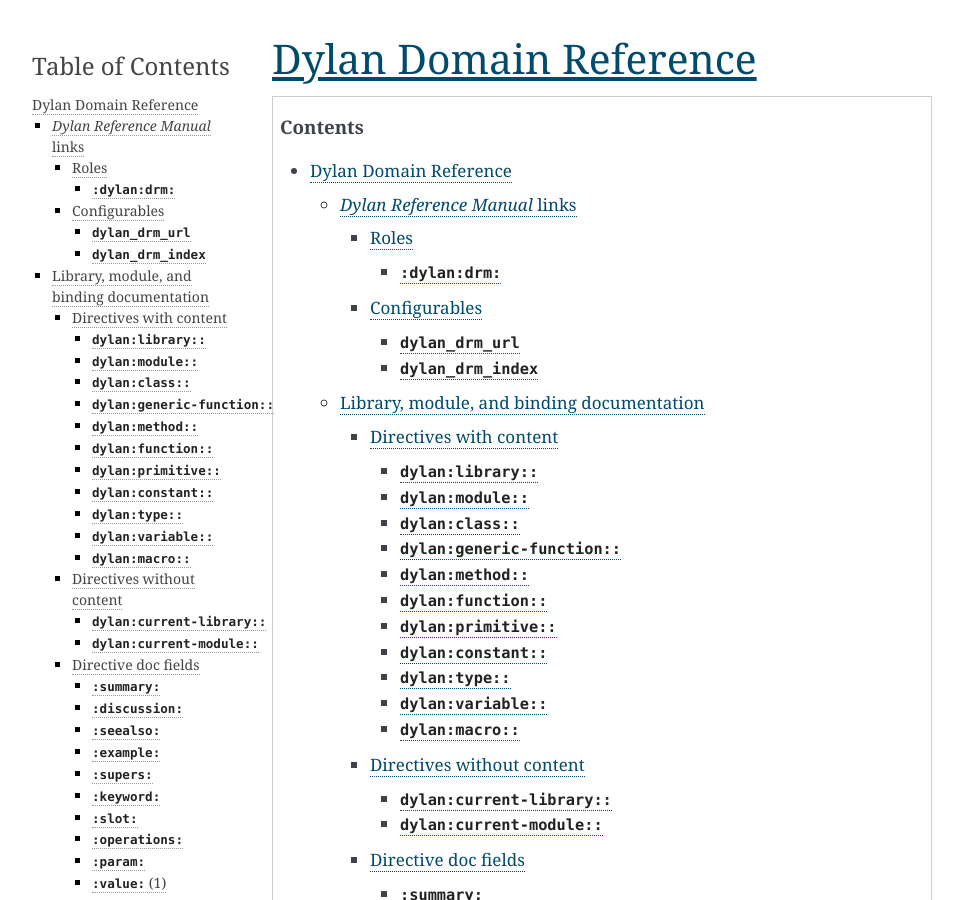
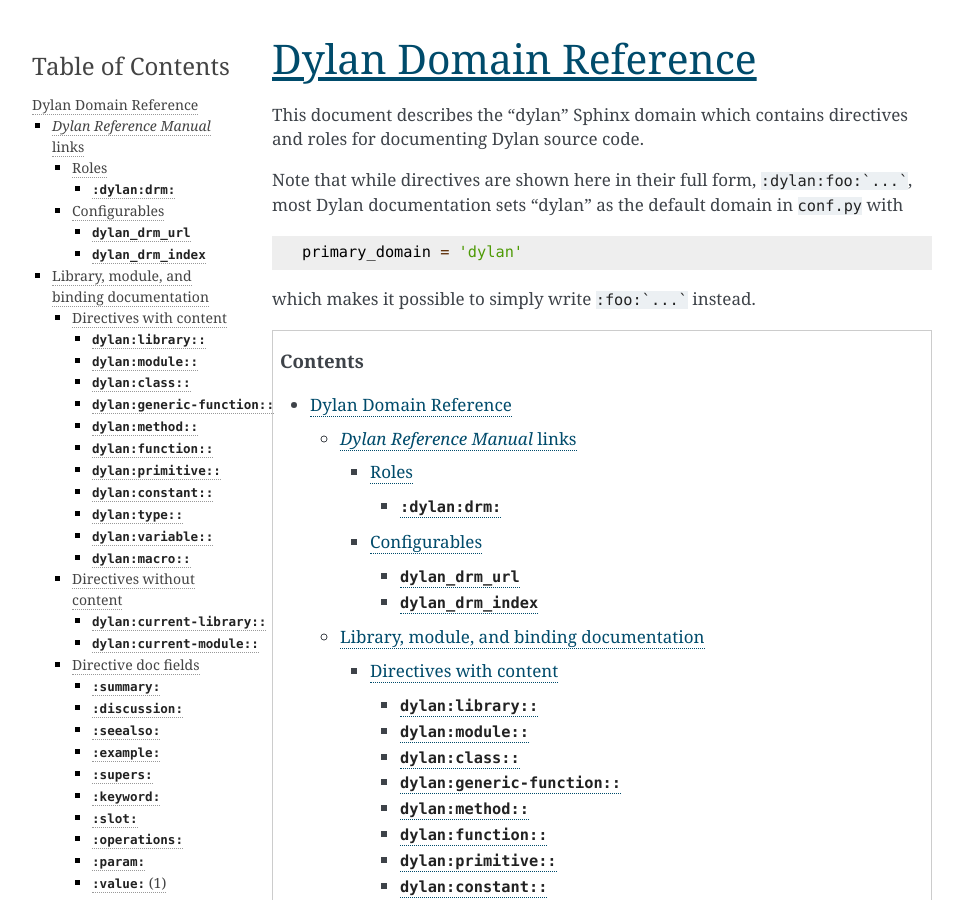
Before and after one commit to dylan-lang/sphinx-extensions, a Sphinx documentation site: the page built from documentation/source/index.rst, in a window 1280 px wide and 900 px high. Shown: the whole window, without its empty margins (148-1111 px from the left). Built offline with Sphinx 7.4.7, drawn with Linux system fonts in a browser that asks for light colours.

Commit message:
documentation: Add some explanatory text

````diff
--- a/documentation/source/index.rst
+++ b/documentation/source/index.rst
@@ -1,6 +1,19 @@
-**************************
-  Dylan Domain Reference
-**************************
+**********************
+Dylan Domain Reference
+**********************
+
+This document describes the "dylan" Sphinx domain which contains directives and
+roles for documenting Dylan source code.
+
+Note that while directives are shown here in their full form,
+``:dylan:foo:`...```, most Dylan documentation sets "dylan" as the default
+domain in :file:`conf.py` with
+
+.. code-block:: python
+
+   primary_domain = 'dylan'
+
+which makes it possible to simply write ``:foo:`...``` instead.
 
 .. contents::
 
@@ -442,7 +455,7 @@
    :Syntax: ``:library: NAME``
 
 ``:module:``
-^^^^^^^^^^^^^
+^^^^^^^^^^^^
 
    Sets the current module, also affecting documentation following the
    directive. Mostly for automatically-generated documentation; hand-written
````
